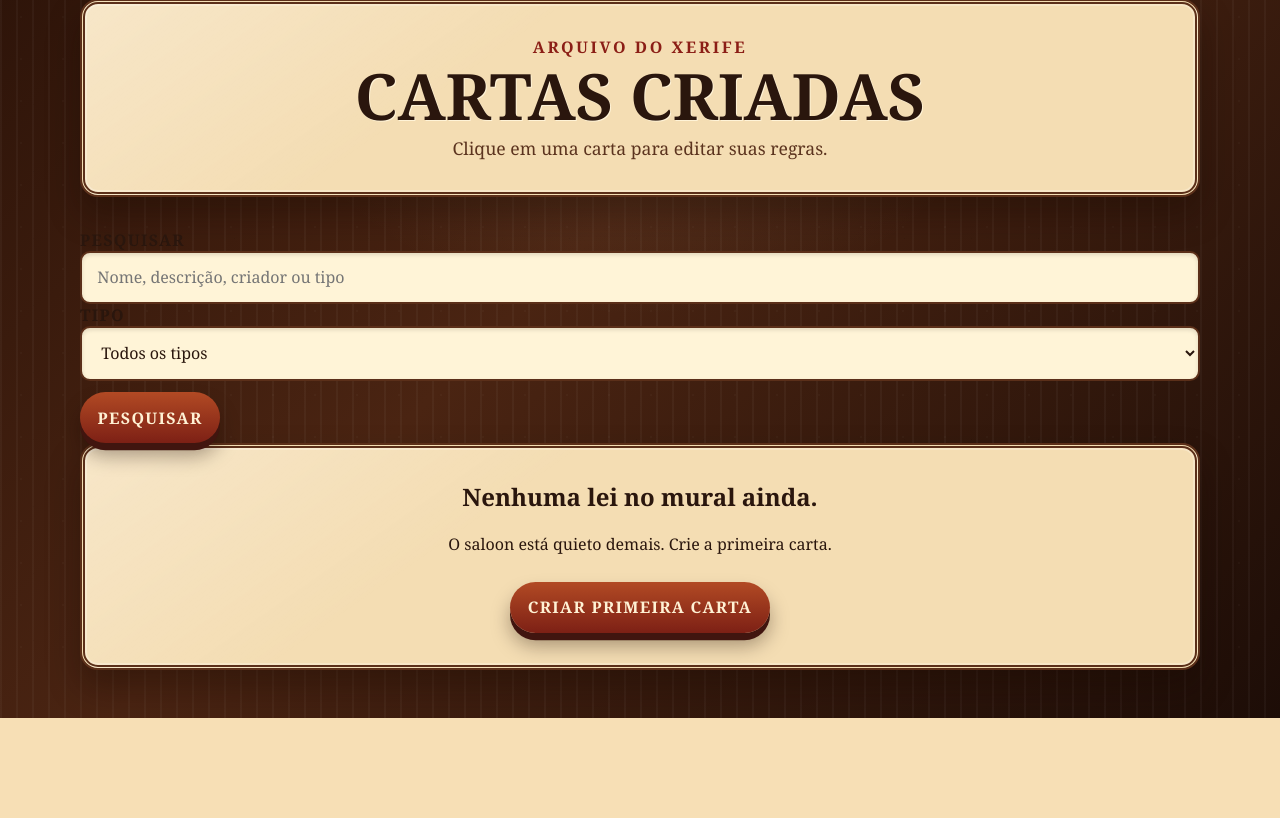
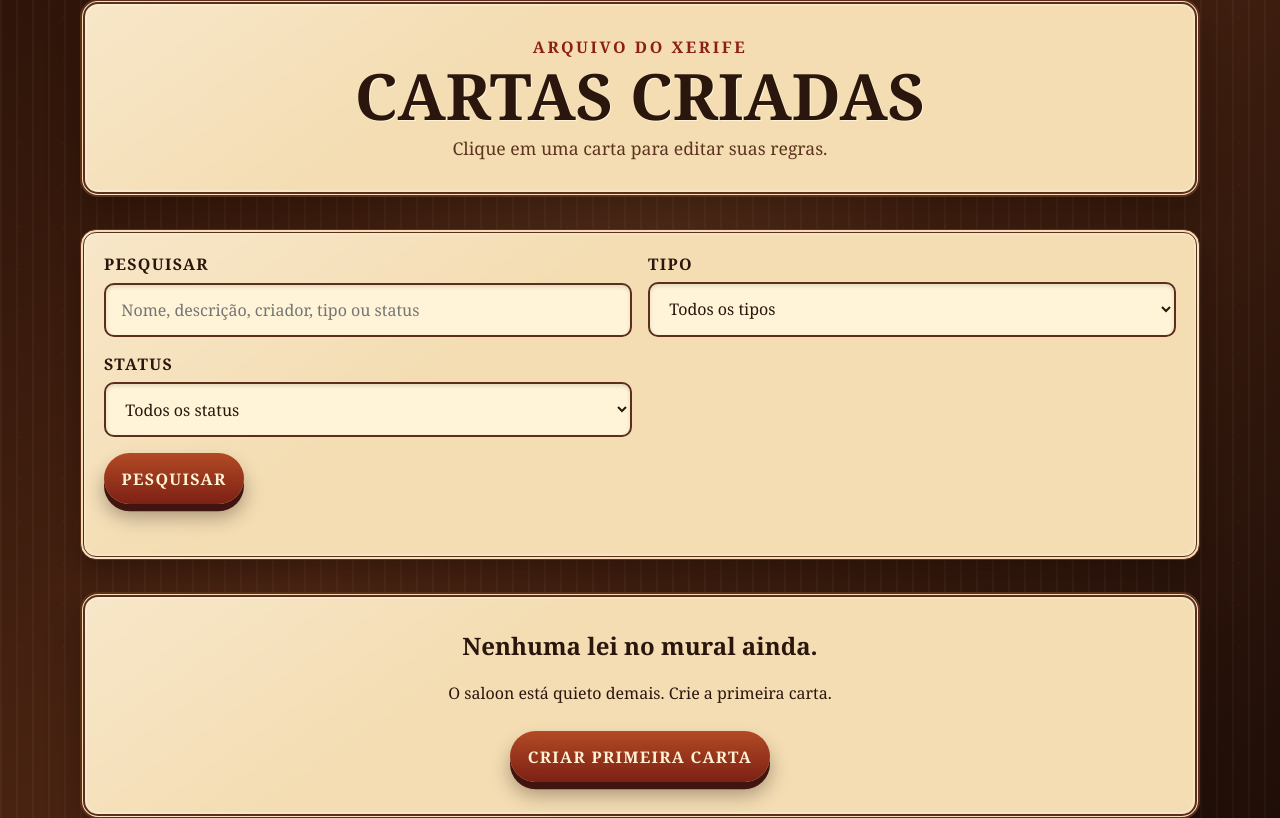
Before and after one commit to crispimUchoa/leggi-del-bang-, a Flask app: page /cartas in a window 1280 px wide. Shown: the part 130-948 px from the top of the page. Before the commit the page ends 848 px from the top, so only its background shows below. Run offline with Flask 3, Linux system fonts and the light colour scheme; data that the repository does not hold is empty.

Commit message:
feat: create status

```diff
--- a/app.py
+++ b/app.py
@@ -8,6 +8,8 @@ app = Flask(__name__)
 BASE_DIR = Path(__file__).resolve().parent
 DATABASE_PATH = Path(os.environ.get("DATABASE_PATH", BASE_DIR / "leggi_del_bang.db"))
 CARD_TYPES = ("LEI", "DOURADA", "VERDE", "AZUL")
+CARD_STATUSES = ("ANALISE", "APROVADA", "REPROVADA", "AJUSTES")
+DEFAULT_CARD_STATUS = "ANALISE"
 
 
 def get_db():
@@ -25,22 +27,38 @@ def close_db(error=None):
         db.close()
 
 
+def ensure_status_column(connection):
+    columns = connection.execute("PRAGMA table_info(carta)").fetchall()
+    column_names = {column[1] for column in columns}
+
+    if "status" not in column_names:
+        connection.execute(
+            """
+            ALTER TABLE carta
+            ADD COLUMN status TEXT NOT NULL DEFAULT 'ANALISE'
+            CHECK (status IN ('ANALISE', 'APROVADA', 'REPROVADA', 'AJUSTES'))
+            """
+        )
+
+
 def init_db():
     DATABASE_PATH.parent.mkdir(parents=True, exist_ok=True)
     connection = sqlite3.connect(DATABASE_PATH)
     try:
         with open(BASE_DIR / "schema.sql", encoding="utf-8") as file:
             connection.executescript(file.read())
+        ensure_status_column(connection)
         connection.commit()
     finally:
         connection.close()
 
 
-def normalize_form_data(form):
+def normalize_form_data(form, allow_status=False):
     card_type = form.get("type", "").strip().upper()
     name = form.get("name", "").strip()
     description = form.get("description", "").strip()
     creator = form.get("creator", "").strip()
+    status = form.get("status", DEFAULT_CARD_STATUS).strip().upper()
 
     errors = []
     if card_type not in CARD_TYPES:
@@ -53,18 +71,28 @@ def normalize_form_data(form):
         errors.append("A descrição deve ter no máximo 256 caracteres.")
     if not creator:
         errors.append("O nome do criador é obrigatório.")
+    if allow_status and status not in CARD_STATUSES:
+        errors.append("Status inválido.")
+
+    if not allow_status:
+        status = DEFAULT_CARD_STATUS
 
     return {
         "type": card_type,
         "name": name,
         "description": description,
         "creator": creator,
+        "status": status,
     }, errors
 
 
 def get_card_or_404(card_id):
     card = get_db().execute(
-        "SELECT id, name, description, creator, type, created_at, updated_at FROM carta WHERE id = ?",
+        """
+        SELECT id, name, description, creator, type, status, created_at, updated_at
+        FROM carta
+        WHERE id = ?
+        """,
         (card_id,),
     ).fetchone()
 
@@ -83,9 +111,10 @@ def home():
 def list_cards():
     search = request.args.get("q", "").strip()
     selected_type = request.args.get("type", "").strip().upper()
+    selected_status = request.args.get("status", "").strip().upper()
 
     query = """
-        SELECT id, name, description, creator, type, created_at, updated_at
+        SELECT id, name, description, creator, type, status, created_at, updated_at
         FROM carta
         WHERE 1 = 1
     """
@@ -99,15 +128,28 @@ def list_cards():
                 OR description LIKE ?
                 OR creator LIKE ?
                 OR type LIKE ?
+                OR status LIKE ?
             )
         """
-        params.extend([search_pattern, search_pattern, search_pattern, search_pattern])
+        params.extend([
+            search_pattern,
+            search_pattern,
+            search_pattern,
+            search_pattern,
+            search_pattern,
+        ])
 
     if selected_type in CARD_TYPES:
         query += " AND type = ?"
         params.append(selected_type)
     else:
         selected_type = ""
+
+    if selected_status in CARD_STATUSES:
+        query += " AND status = ?"
+        params.append(selected_status)
+    else:
+        selected_status = ""
 
     query += " ORDER BY created_at DESC, id DESC"
 
@@ -117,14 +159,22 @@ def list_cards():
         "cards.html",
         cards=cards,
         card_types=CARD_TYPES,
+        card_statuses=CARD_STATUSES,
         search=search,
         selected_type=selected_type,
+        selected_status=selected_status,
     )
 
 
 @app.route("/cartas/nova", methods=("GET", "POST"))
 def create_card():
-    card = {"type": "LEI", "name": "", "description": "", "creator": ""}
+    card = {
+        "type": "LEI",
+        "name": "",
+        "description": "",
+        "creator": "",
+        "status": DEFAULT_CARD_STATUS,
+    }
     errors = []
 
     if request.method == "POST":
@@ -151,22 +201,35 @@ def edit_card(card_id):
     errors = []
 
     if request.method == "POST":
-        card, errors = normalize_form_data(request.form)
+        card, errors = normalize_form_data(request.form, allow_status=True)
         card["id"] = card_id
 
         if not errors:
             get_db().execute(
                 """
                 UPDATE carta
-                SET name = ?, description = ?, creator = ?, type = ?, updated_at = CURRENT_TIMESTAMP
+                SET name = ?, description = ?, creator = ?, type = ?, status = ?, updated_at = CURRENT_TIMESTAMP
                 WHERE id = ?
                 """,
-                (card["name"], card["description"], card["creator"], card["type"], card_id),
+                (
+                    card["name"],
+                    card["description"],
+                    card["creator"],
+                    card["type"],
+                    card["status"],
+                    card_id,
+                ),
             )
             get_db().commit()
             return redirect(url_for("list_cards"))
 
-    return render_template("edit_card.html", card=card, errors=errors, card_types=CARD_TYPES)
+    return render_template(
+        "edit_card.html",
+        card=card,
+        errors=errors,
+        card_types=CARD_TYPES,
+        card_statuses=CARD_STATUSES,
+    )
 
 
 @app.route("/cartas/<int:card_id>/excluir", methods=("POST",))
--- a/schema.sql
+++ b/schema.sql
@@ -4,6 +4,7 @@ CREATE TABLE IF NOT EXISTS carta (
     description TEXT NOT NULL CHECK (LENGTH(description) <= 256),
     creator TEXT NOT NULL,
     type TEXT NOT NULL CHECK (type IN ('LEI', 'DOURADA', 'VERDE', 'AZUL')),
+    status TEXT NOT NULL DEFAULT 'ANALISE' CHECK (status IN ('ANALISE', 'APROVADA', 'REPROVADA', 'AJUSTES')),
     created_at TEXT NOT NULL DEFAULT CURRENT_TIMESTAMP,
     updated_at TEXT NOT NULL DEFAULT CURRENT_TIMESTAMP
 );
--- a/static/styles.css
+++ b/static/styles.css
@@ -233,13 +233,12 @@ select:focus {
 
 .cards-grid {
     display: grid;
-    grid-template-columns: repeat(auto-fill, minmax(300px, 1fr));
+    grid-template-columns: repeat(auto-fill, minmax(250px, 1fr));
     gap: 1.25rem;
 }
 
 .bang-card {
     min-height: 330px;
-    max-height: 440px;
     display: flex;
     flex-direction: column;
     padding: 1rem;
@@ -314,7 +313,7 @@ select:focus {
 
 .card-description {
     flex: 1;
-    padding: 1rem 0.25rem;
+    padding: 1rem;
     border-top: 2px solid rgba(43, 22, 13, 0.25);
     border-bottom: 2px solid rgba(43, 22, 13, 0.25);
     color: #3f2417;
@@ -372,3 +371,81 @@ select:focus {
         justify-content: flex-start;
     }
 }
+
+.search-form {
+    margin-bottom: 2rem;
+    padding: 1.25rem;
+    background:
+        linear-gradient(145deg, rgba(255,255,255,0.28), transparent 35%),
+        var(--paper);
+    border: 4px double var(--wood);
+    border-radius: 16px;
+    box-shadow: 0 0.8rem 1.4rem var(--shadow), inset 0 0 0 2px rgba(255,255,255,0.2);
+}
+
+.search-grid {
+    display: grid;
+    grid-template-columns: repeat(2, minmax(0, 1fr));
+    gap: 1rem;
+}
+
+.form-group {
+    display: grid;
+    gap: 0.45rem;
+}
+
+.search-actions {
+    display: flex;
+    flex-wrap: wrap;
+    gap: 0.75rem;
+    margin-top: 1rem;
+    margin-bottom: 2rem;
+}
+
+.search-actions .submit-button {
+    margin-top: 0;
+}
+
+.card-tags {
+    display: flex;
+    flex-wrap: wrap;
+    gap: 0.45rem;
+}
+
+.status-badge {
+    padding: 0.35rem 0.55rem;
+    border: 2px solid rgba(0,0,0,0.35);
+    border-radius: 999px;
+    color: #fff;
+    font-size: 0.78rem;
+    font-weight: 900;
+    letter-spacing: 0.08em;
+    text-transform: uppercase;
+    text-shadow: 1px 1px 0 rgba(0,0,0,0.5);
+}
+
+.status-analise {
+    background: #777;
+}
+
+.status-aprovada {
+    background: #2f7d35;
+}
+
+.status-reprovada {
+    background: #9d2016;
+}
+
+.status-ajustes {
+    background: #276fba;
+}
+
+@media (max-width: 640px) {
+    .search-grid {
+        grid-template-columns: 1fr;
+    }
+
+    .search-actions {
+        flex-direction: column;
+    }
+}
--- a/templates/cards.html
+++ b/templates/cards.html
@@ -24,6 +24,7 @@
         </section>
 
         <form class="search-form" action="{{ url_for('list_cards') }}" method="get">
+            <div class="search-grid">
                 <div class="form-group">
                     <label for="q">Pesquisar</label>
                     <input
@@ -31,7 +32,7 @@
                         name="q"
                         type="search"
                         value="{{ search }}"
-                    placeholder="Nome, descrição, criador ou tipo"
+                        placeholder="Nome, descrição, criador, tipo ou status"
                     >
                 </div>
 
@@ -47,11 +48,32 @@
                     </select>
                 </div>
 
+                <div class="form-group">
+                    <label for="status">Status</label>
+                    <select id="status" name="status">
+                        <option value="">Todos os status</option>
+                        {% for card_status in card_statuses %}
+                            <option value="{{ card_status }}" {% if selected_status == card_status %}selected{% endif %}>
+                                {{ card_status }}
+                            </option>
+                        {% endfor %}
+                    </select>
+                </div>
+            </div>
+
+            <div class="search-actions">
                 <button class="submit-button" type="submit">Pesquisar</button>
 
-            {% if search or selected_type %}
-                <a class="secondary-link" href="{{ url_for('list_cards') }}">Limpar pesquisa</a>
+                {% if search or selected_type or selected_status %}
+                    <button
+                        class="submit-button"
+                        type="button"
+                        onclick="window.location.href='{{ url_for('list_cards') }}'"
+                    >
+                        Limpar pesquisa
+                    </button>
                 {% endif %}
+            </div>
         </form>
 
         {% if cards %}
@@ -59,7 +81,10 @@
                 {% for card in cards %}
                     <a class="bang-card" href="{{ url_for('edit_card', card_id=card.id) }}">
                         <div class="card-header">
+                            <div class="card-tags">
                                 <span class="type-badge type-{{ card.type|lower }}">{{ card.type }}</span>
+                                <span class="status-badge status-{{ card.status|lower }}">{{ card.status }}</span>
+                            </div>
                             <span class="card-id">#{{ card.id }}</span>
                         </div>
 
@@ -76,9 +101,9 @@
             </section>
         {% else %}
             <section class="empty-state">
-                {% if search or selected_type %}
+                {% if search or selected_type or selected_status %}
                     <h2>Nenhuma carta encontrada.</h2>
-                    <p>Tente pesquisar por outro nome, descrição, criador ou tipo.</p>
+                    <p>Tente pesquisar por outro nome, descrição, criador, tipo ou status.</p>
                     <a class="submit-button" href="{{ url_for('list_cards') }}">Limpar pesquisa</a>
                 {% else %}
                     <h2>Nenhuma lei no mural ainda.</h2>
```
Also changed, not shown: templates/edit_card.html (+7 -0 lines). Lines whose indentation alone changed are shown as unchanged.
